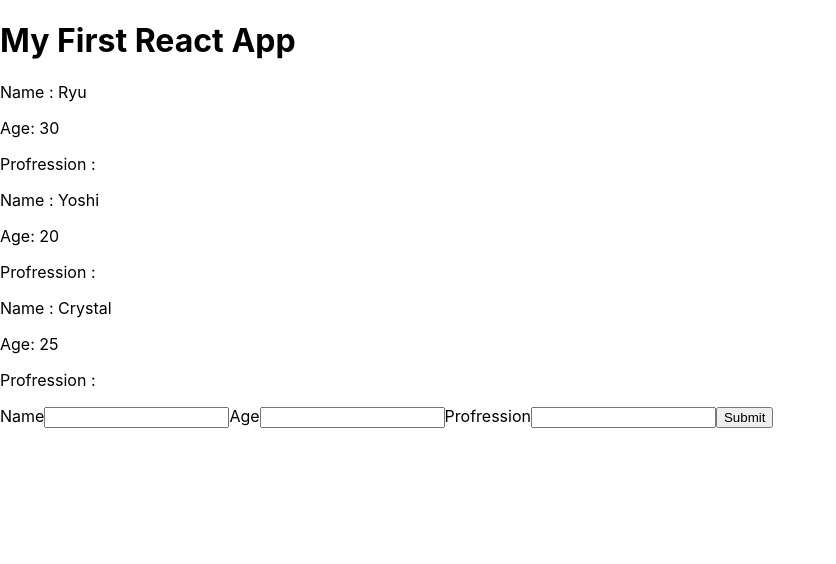
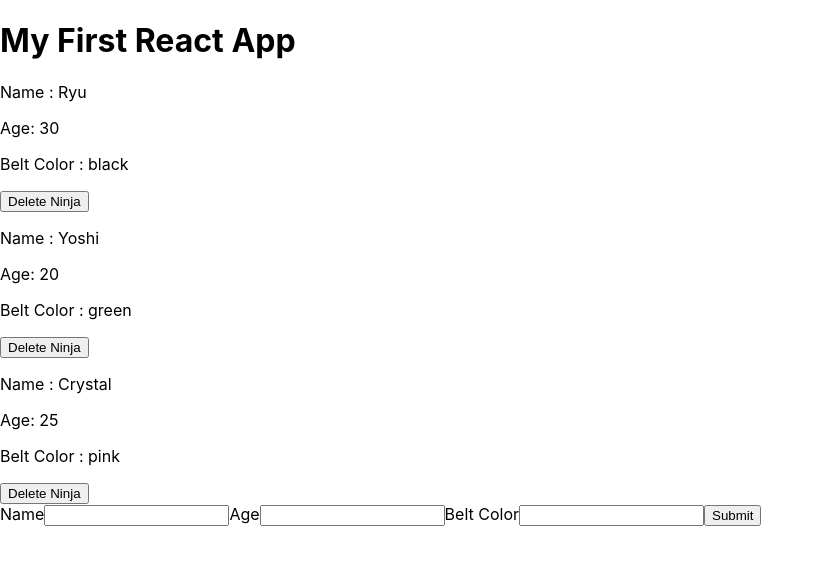
Before and after one commit to GuptaAman08/Hands_on_with_ReactJs, a React (Create React App) app in the folder UsingCreateReactAppPackage/my-app/: page / in a window 1280 px wide. Shown: the top 564 px of the page, without its empty margins (0-836 px from the left). Built offline with nearby package versions, Linux system fonts and the light colour scheme.

Commit message:
Deleting ninjas from current state list

```diff
--- a/UsingCreateReactAppPackage/my-app/src/AddNinja.js
+++ b/UsingCreateReactAppPackage/my-app/src/AddNinja.js
@@ -4,7 +4,7 @@ class AddNinja extends Component{
     state = {
         name: null,
         age: null,
-        prof: null
+        belt: null
     }
 
     handleChange = (e) => {
@@ -15,7 +15,7 @@ class AddNinja extends Component{
 
     handleSubmit = (e) => {
         e.preventDefault()
-        console.log(this.state)
+        this.props.addNinja(this.state)
     }
 
     render(){
@@ -26,8 +26,8 @@ class AddNinja extends Component{
                     <input type="text" id='name' onChange={this.handleChange}/>
                     <label htmlFor="name">Age</label>
                     <input type="text" id='age' onChange={this.handleChange}/>
-                    <label htmlFor="name">Profression</label>
-                    <input type="text" id='prof' onChange={this.handleChange}/>
+                    <label htmlFor="name">Belt Color</label>
+                    <input type="text" id='belt' onChange={this.handleChange}/>
                     <button>Submit</button>
                 </form>
             </div>
--- a/UsingCreateReactAppPackage/my-app/src/App.js
+++ b/UsingCreateReactAppPackage/my-app/src/App.js
@@ -10,12 +10,31 @@ class App extends Component{
             { name: 'Crystal', age: 25, belt: 'pink', id: 3 }
         ]
     }
+
+    addNinja = (ninja) => {
+        ninja.id = Math.random()
+        let ninjas = [...this.state.ninjas, ninja]
+        this.setState({
+            ninjas: ninjas
+        })
+    }
+
+    deleteNinja = (id) => {
+        let ninjas = this.state.ninjas.filter(ninja => {
+            return ninja.id !== id
+        })
+
+        this.setState({
+            ninjas : ninjas
+        })
+    }
+
     render() {
         return (
             <div className="App">
                 <h1>My First React App</h1>
-                <Ninjas ninjas={ this.state.ninjas }/>
-                <AddNinja />
+                <Ninjas deleteNinja={this.deleteNinja} ninjas={ this.state.ninjas }/>
+                <AddNinja addNinja={this.addNinja}/>
             </div>
         );
     }
--- a/UsingCreateReactAppPackage/my-app/src/Ninjas.js
+++ b/UsingCreateReactAppPackage/my-app/src/Ninjas.js
@@ -2,13 +2,14 @@ import React from 'react';
 
 // Using a functional or UI component instead of a container component since we are concerned with UI state
 const Ninjas = (props) => {
-    const { ninjas } = props
+    const { ninjas, deleteNinja } = props
     const NinjaList = ninjas.map(ninja => {
         return(
             <div className="Ninjas" key={ninja.id}>
                 <p>Name : { ninja.name }</p>
                 <p>Age: { ninja.age }</p>
-                <p>Profression : { ninja.prof }</p>
+                <p>Belt Color : { ninja.belt }</p>
+                <button onClick={() => {deleteNinja(ninja.id)}}>Delete Ninja</button>
             </div>
         )
     })
```
